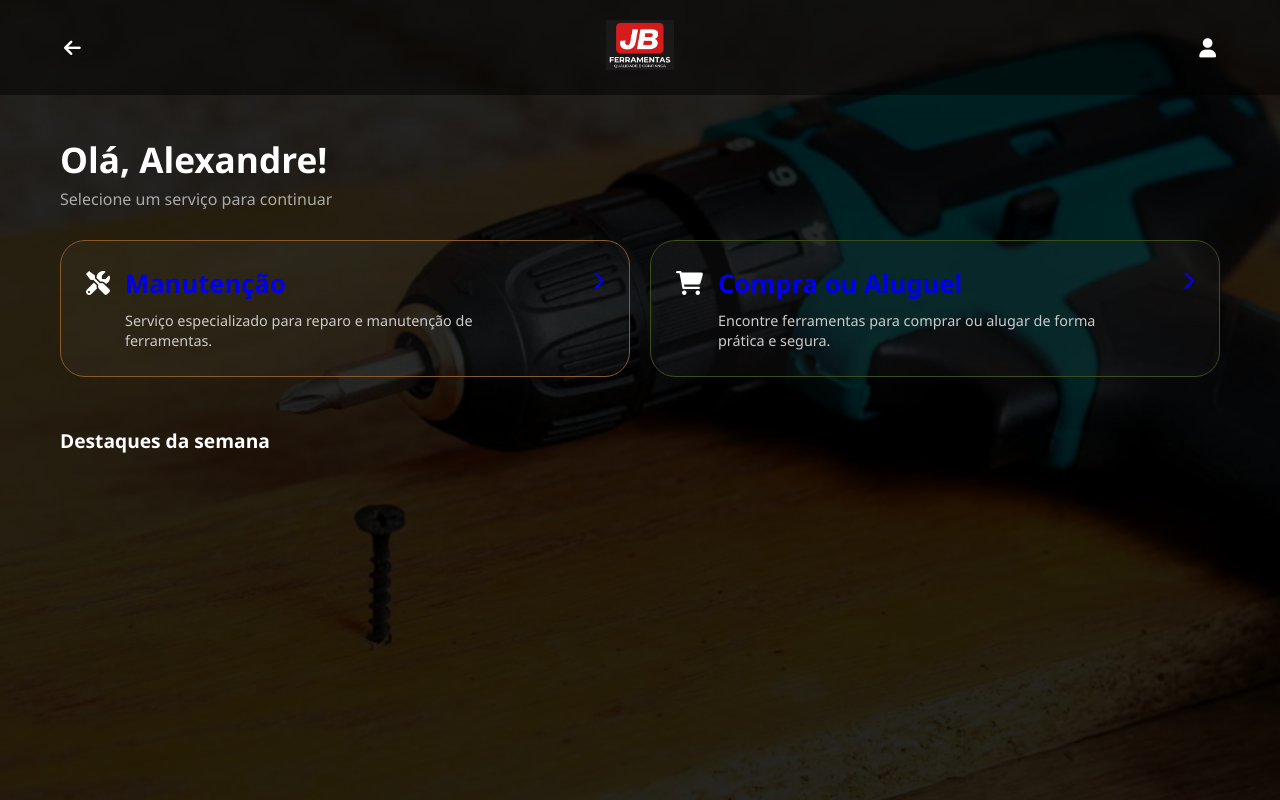
After one commit to Migue1Correia/JB-Ferramentas, a Flask app: template flaskr/templates/ferramentas.html in a window 1280 px wide. The commit adds this page. Run offline with Flask 3, Linux system fonts and the light colour scheme; the template is opened without the code that fills it, so the values that code supplies are empty; some libraries are stand-ins or nearby versions.

Commit message:
Alexandre

```diff
--- a/app.py
+++ b/app.py
@@ -15,9 +15,9 @@ app = Flask(__name__)
 
 # Altere com os seus dados reais do MySQL:
 app.config['MYSQL_HOST'] = 'localhost'
-app.config['MYSQL_USER'] = 'seu_usuario'
-app.config['MYSQL_PASSWORD'] = 'sua_senha'
-app.config['MYSQL_DB'] = 'seu_banco_de_dados'
+app.config['MYSQL_USER'] = 'root'
+app.config['MYSQL_PASSWORD'] = '@lexandre2026*'
+app.config['MYSQL_DB'] = 'jb_ferramentas'
 
 mysql = MySQL(app)
 
--- /dev/null
+++ b/flaskr/static/bodyferramentas.css
@@ -0,0 +1,384 @@
+/* Reset e Configurações Globais */
+* {
+    margin: 0;
+    padding: 0;
+    box-sizing: border-box;
+    font-family: 'Segoe UI', Roboto, sans-serif;
+}
+
+body {
+    background-color: #000;
+    color: #fff;
+    min-height: 100vh;
+    overflow-x: hidden;
+    position: relative;
+}
+
+/* Imagem de Fundo Transparente */
+body::before {
+    content: "";
+    position: fixed;
+    top: 0;
+    left: 0;
+    width: 100%;
+    height: 100%;
+    background-image: url('../static/furadeira-fundo.jpg');
+    background-size: cover;
+    background-position: center;
+    opacity: 0.15;
+    z-index: -1;
+}
+
+/* Header Alinhado (Seta - Logo - Perfil) */
+.header-main {
+    display: flex;
+    justify-content: space-between;
+    align-items: center;
+    padding: 20px 5%;
+    background: rgba(0, 0, 0, 0.5);
+    margin-bottom: 40px;
+}
+
+.nav-icons, .user-access {
+    flex: 1;
+    display: flex;
+}
+
+.user-access { justify-content: flex-end; }
+.logo img { height: 50px; }
+
+.icon-link {
+    color: #fff;
+    font-size: 1.2rem;
+    text-decoration: none;
+}
+
+/* Conteúdo Principal */
+.container {
+    max-width: 1200px;
+    margin: 0 auto;
+    padding: 0 20px;
+}
+
+.welcome-section h1 {
+    font-size: 2.2rem;
+    margin-bottom: 5px;
+}
+
+.welcome-section p {
+    color: #aaa;
+    margin-bottom: 30px;
+}
+
+/* Cards de Serviço (Manutenção e Compra) */
+.servicos {
+    display: flex;
+    gap: 20px;
+    margin-bottom: 50px;
+}
+
+.card-grande {
+    flex: 1;
+    background: rgba(255, 255, 255, 0.03);
+    border: 1.5px solid #333;
+    border-radius: 25px;
+    padding: 25px;
+    display: flex;
+    flex-direction: column;
+    justify-content: space-between;
+    transition: all 0.3s ease;
+    cursor: pointer;
+}
+
+.card-content {
+    display: flex;
+    align-items: flex-start;
+    gap: 15px;
+    position: relative;
+}
+
+.icon-box {
+    font-size: 1.5rem;
+    color: #fff;
+}
+
+.text-box h3 { font-size: 1.6rem; margin-bottom: 10px; }
+.text-box p { color: #ccc; font-size: 0.9rem; line-height: 1.4; max-width: 80%; }
+
+.arrow-detail {
+    position: absolute;
+    right: 0;
+    top: 5px;
+    font-size: 1.2rem;
+}
+
+/* Efeitos de Bordas Coloridas (Fiel à Imagem) */
+.manutencao { border-color: #8b5a2b; }
+.manutencao:hover { border-color: #ff8c00; box-shadow: 0 0 15px rgba(255, 140, 0, 0.2); }
+
+.compra { border-color: #3b4d1a; }
+.compra:hover { border-color: #82b300; box-shadow: 0 0 15px rgba(130, 179, 0, 0.2); }
+
+/* Grid de Ferramentas */
+.section-title {
+    font-size: 1.2rem;
+    margin-bottom: 20px;
+}
+
+.grid-ferramentas {
+    display: grid;
+    grid-template-columns: repeat(auto-fill, minmax(260px, 1fr));
+    gap: 20px;
+    padding-bottom: 50px;
+}
+
+.card-ferramenta {
+    background: rgba(255, 255, 255, 0.05);
+    border: 1px solid #222;
+    border-radius: 15px;
+    padding: 0;
+    overflow: hidden;
+}
+
+.img-container img {
+    width: 100%;
+    height: 180px;
+    object-fit: contain;
+    background-color: rgba(255, 255, 255, 0.03); /* Fundo sutil para destacar o produto */
+    padding: 10px;
+}
+
+.info {
+    padding: 15px;
+    display: flex;
+    justify-content: space-between;
+    align-items: center;
+}
+
+.tool-name { font-weight: 500; margin-bottom: 5px; }
+.tool-price { color: #ff8c00; font-weight: bold; font-size: 0.9rem; }
+
+/* Botões de Ação */
+.btn-action {
+    border: none;
+    padding: 12px 30px;      /* Aumenta o tamanho interno do botão */
+    border-radius: 25px;     /* Deixa os cantos bem arredondados (estilo pílula) */
+    font-weight: bold;
+    font-size: 0.9rem;
+    color: #ffffff !important;
+    cursor: pointer;
+    transition: all 0.3s ease;
+    text-transform: capitalize; /* Garante que a primeira letra seja maiúscula */
+    min-width: 120px;        /* Garante que o botão tenha um tamanho mínimo bonito */
+    display: inline-flex;
+    justify-content: center;
+    align-items: center;
+    text-decoration: none;
+}
+
+/* Cor Laranja para COMPRAR (Tenta pegar todas as variações de nome) */
+.btn-Comprar, .btn-comprar, .btn-Compra {
+    background-color: #ff8c00 !important;
+    display: inline-block;
+}
+
+/* Cor Verde para ALUGAR (Tenta pegar todas as variações de nome) */
+.btn-Alugar, .btn-alugar, .btn-Aluguel {
+    background-color: #6a8e10 !important;
+    display: inline-block;
+}
+
+.btn-action:hover {
+    transform: scale(1.05);
+    filter: brightness(1.2);
+    box-shadow: 0 4px 15px rgba(0, 0, 0, 0.3);
+}
+
+/* Container do Formulário */
+.form-container {
+    background: rgba(255, 255, 255, 0.05);
+    backdrop-filter: blur(10px);
+    border: 1px solid rgba(255, 255, 255, 0.1);
+    border-radius: 20px;
+    padding: 30px;
+    margin-top: 30px;
+}
+
+.form-container h3 {
+    margin-bottom: 20px;
+    color: #ff8c00; /* Laranja da JB */
+    display: flex;
+    align-items: center;
+    gap: 10px;
+}
+
+/* Estilização dos Inputs */
+.input-group {
+    margin-bottom: 20px;
+}
+
+.input-group label {
+    display: block;
+    margin-bottom: 8px;
+    font-size: 0.9rem;
+    color: #ccc;
+}
+
+.form-container input,
+.form-container textarea {
+    width: 100%;
+    padding: 12px;
+    background: rgba(0, 0, 0, 0.3);
+    border: 1px solid #444;
+    border-radius: 10px;
+    color: white;
+    font-size: 1rem;
+}
+
+/* Grid de Status Superior */
+.grid-status {
+    display: flex;
+    gap: 20px;
+    margin-bottom: 30px;
+}
+
+.card-status {
+    flex: 1;
+    background: rgba(255, 255, 255, 0.05);
+    padding: 20px;
+    border-radius: 15px;
+    display: flex;
+    align-items: center;
+    gap: 15px;
+    border-left: 4px solid #ff8c00;
+}
+
+.card-status i {
+    font-size: 1.5rem;
+    color: #ff8c00;
+}
+
+.card-status span {
+    font-size: 0.8rem;
+    color: #aaa;
+}
+
+.card-status p {
+    font-weight: bold;
+    font-size: 1.1rem;
+}
+
+/* Barra de Filtros */
+.filter-bar {
+    display: flex;
+    gap: 15px;
+    margin-bottom: 30px;
+}
+
+.filter-btn {
+    background: rgba(255, 255, 255, 0.05);
+    border: 1px solid #333;
+    color: #ccc;
+    padding: 8px 20px;
+    border-radius: 20px;
+    cursor: pointer;
+    transition: 0.3s;
+}
+
+.filter-btn.active, .filter-btn:hover {
+    background: #ff8c00;
+    color: white;
+    border-color: #ff8c00;
+}
+
+/* Layout de Detalhes */
+.product-detail-container {
+    display: flex;
+    gap: 40px;
+    margin-top: 20px;
+    flex-wrap: wrap;
+}
+
+.product-image-section, .product-info-section {
+    flex: 1;
+    min-width: 300px;
+}
+
+.main-image-card {
+    background: rgba(255, 255, 255, 0.05);
+    border-radius: 20px;
+    padding: 40px;
+    display: flex;
+    justify-content: center;
+    align-items: center;
+    border: 1px solid #333;
+}
+
+.main-image-card img {
+    max-width: 100%;
+    height: auto;
+    object-fit: contain;
+}
+
+/* Informações do Produto */
+.category-tag {
+    color: #ff8c00;
+    font-size: 0.8rem;
+    text-transform: uppercase;
+    letter-spacing: 1px;
+}
+
+.product-info-section h1 {
+    font-size: 2.2rem;
+    margin: 10px 0;
+}
+
+.product-description {
+    color: #aaa;
+    line-height: 1.6;
+    margin-bottom: 25px;
+}
+
+/* Especificações */
+.specs-grid {
+    display: flex;
+    gap: 15px;
+    margin-bottom: 30px;
+}
+
+.spec-item {
+    background: rgba(255, 255, 255, 0.03);
+    padding: 10px 15px;
+    border-radius: 10px;
+    display: flex;
+    flex-direction: column;
+    align-items: center;
+    font-size: 0.8rem;
+    color: #ddd;
+    gap: 5px;
+}
+
+/* Card de Preço e Ação */
+.price-action-card {
+    background: rgba(255, 255, 255, 0.05);
+    padding: 25px;
+    border-radius: 20px;
+    border: 1px solid rgba(255, 255, 255, 0.1);
+    display: flex;
+    flex-direction: column;
+    gap: 20px;
+}
+
+.price-label span {
+    font-size: 0.9rem;
+    color: #888;
+}
+
+.stock-status {
+    margin-top: 15px;
+    font-size: 0.85rem;
+    color: #4CAF50;
+    display: flex;
+    align-items: center;
+    gap: 8px;
+}
--- /dev/null
+++ b/flaskr/templates/ferramentas.html
@@ -0,0 +1,85 @@
+<!DOCTYPE html>
+<html lang="pt-br">
+<head>
+    <meta charset="UTF-8">
+    <meta name="viewport" content="width=device-width, initial-scale=1.0">
+    <link rel="stylesheet" href="{{ url_for('static', filename='bodyferramentas.css') }}">
+    <link rel="stylesheet" href="https://cdnjs.cloudflare.com/ajax/libs/font-awesome/6.0.0/css/all.min.css">
+    <title>JB Ferramentas</title>
+</head>
+
+<body class="dark-theme">
+    <header class="header-main">
+        <div class="nav-icons">
+            <a href="{{ url_for('main_page') }}" class="icon-link"><i class="fa-solid fa-arrow-left"></i></a>
+        </div>
+
+        <div class="logo">
+            <img src="{{ url_for('static', filename='jb_logo.png') }}" alt="JB Ferramentas">
+        </div>
+
+        <div class="user-access">
+            <a href="{{ url_for('main_page') }}" class="icon-link"> <i class="fa-solid fa-user"></i></a>
+        </div>
+    </header>
+
+    <main class="container">
+        <section class="welcome-section">
+            <h1>Olá, Alexandre!</h1>
+            <p>Selecione um serviço para continuar</p>
+        </section>
+
+      <section class="servicos">
+    <a href="{{ url_for('manutencao_page') }}" style="text-decoration: none; flex: 1; display: flex;">
+        <div class="card-grande manutencao">
+            <div class="card-content">
+                <div class="icon-box"><i class="fa-solid fa-screwdriver-wrench"></i></div>
+                <div class="text-box">
+                    <h3>Manutenção</h3>
+                    <p>Serviço especializado para reparo e manutenção de ferramentas.</p>
+                </div>
+                <i class="fa-solid fa-chevron-right arrow-detail"></i>
+            </div>
+        </div>
+    </a>
+
+    <a href="{{ url_for('loja_page') }}" style="text-decoration: none; flex: 1; display: flex;">
+        <div class="card-grande compra">
+            <div class="card-content">
+                <div class="icon-box"><i class="fa-solid fa-cart-shopping"></i></div>
+                <div class="text-box">
+                    <h3>Compra ou Aluguel</h3>
+                    <p>Encontre ferramentas para comprar ou alugar de forma prática e segura.</p>
+                </div>
+                <i class="fa-solid fa-chevron-right arrow-detail"></i>
+            </div>
+        </div>
+    </a>
+</section>
+
+        <h2 class="section-title">Destaques da semana</h2>
+
+       <div class="grid-ferramentas">
+    {% for item in ferramentas %}
+    <div class="card-ferramenta">
+        <div class="img-container">
+            <img src="{{ url_for('static', filename='produto.png') }}" alt="{{ item.nome }}">
+        </div>
+        <div class="info">
+            <div class="text-info">
+                <p class="tool-name">{{ item.nome }}</p>
+                <span class="tool-price">R$ {{ item.preco }}{% if item.tipo == 'Alugar' %}/dia{% endif %}</span>
+            </div>
+
+                <a href="{{ url_for('detalhe_produto', id=item.id) }}" class="btn-action btn-{{ item.tipo|lower }}">
+                {{ item.tipo }}
+                </a>
+            </div>
+         </div>
+        {% endfor %}
+</div>
+
+
+    </main>
+</body>
+</html>
--- a/flaskr/templates/index.html
+++ b/flaskr/templates/index.html
@@ -9,5 +9,6 @@
     <h2>Landingpage</h2>
     <a href="{{ url_for('login')}}">Fazer Login</a>
     <a href="{{ url_for('register')}}">Cadastrar Usuario</a>
+    <a href="{{ url_for('ferramentas') }}">Ver Ferramentas</a>
 </body>
 </html>
```
Also changed, not shown: flaskr/main.py (+61 -18 lines), flaskr/templates/detalhes.html (added, +67 -0 lines), flaskr/templates/loja.html (added, +54 -0 lines), flaskr/templates/manutencao.html (added, +64 -0 lines), flaskr/static/compra-ou-aluguel.PNG (added), flaskr/static/furadeira-fundo.jpg (added), flaskr/static/img/jb_logo.png (added), flaskr/static/jb_logo.png (added), flaskr/static/manutenção.PNG (added), flaskr/static/produto.png (added), flaskr/static/produto3.png (added), 1 other file.
